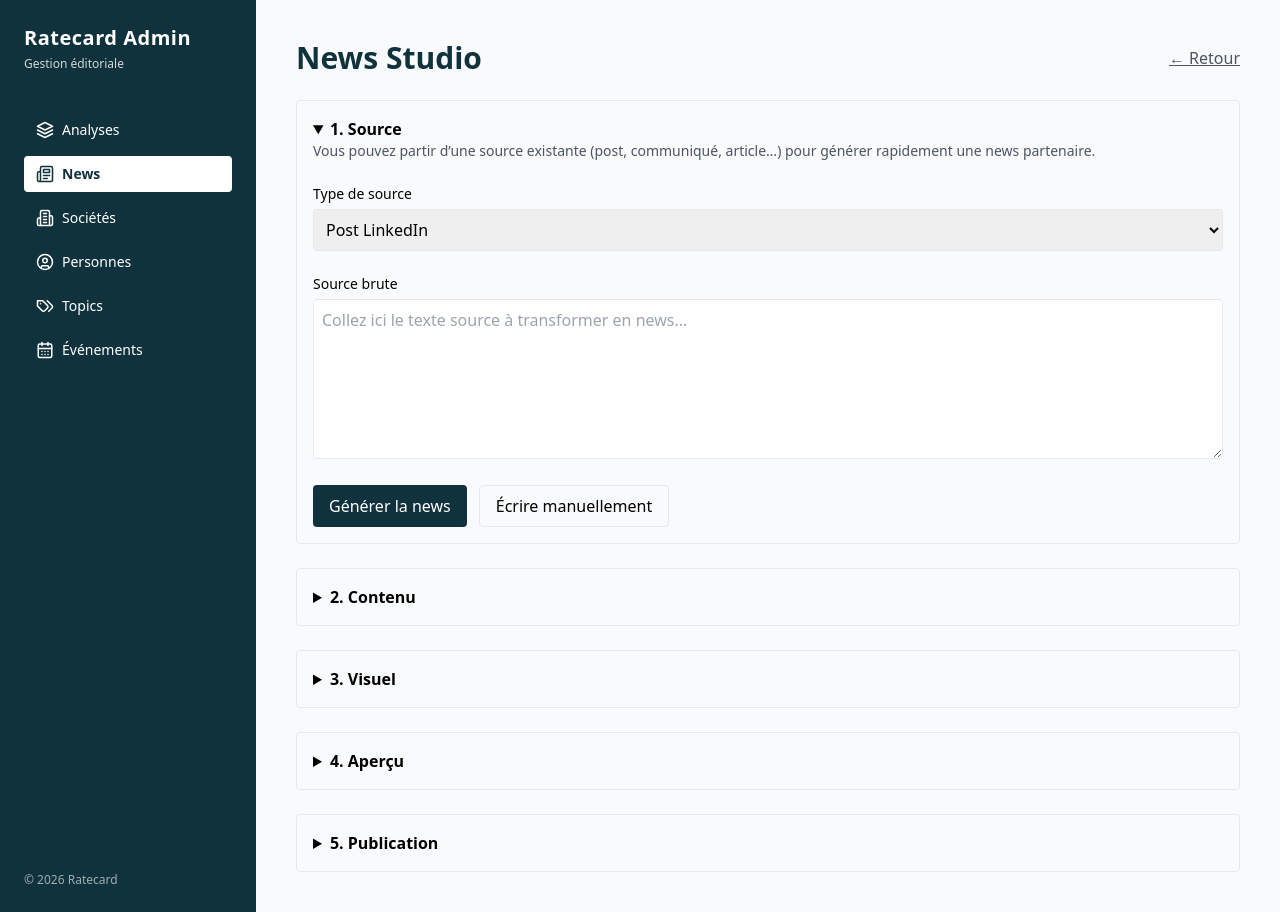
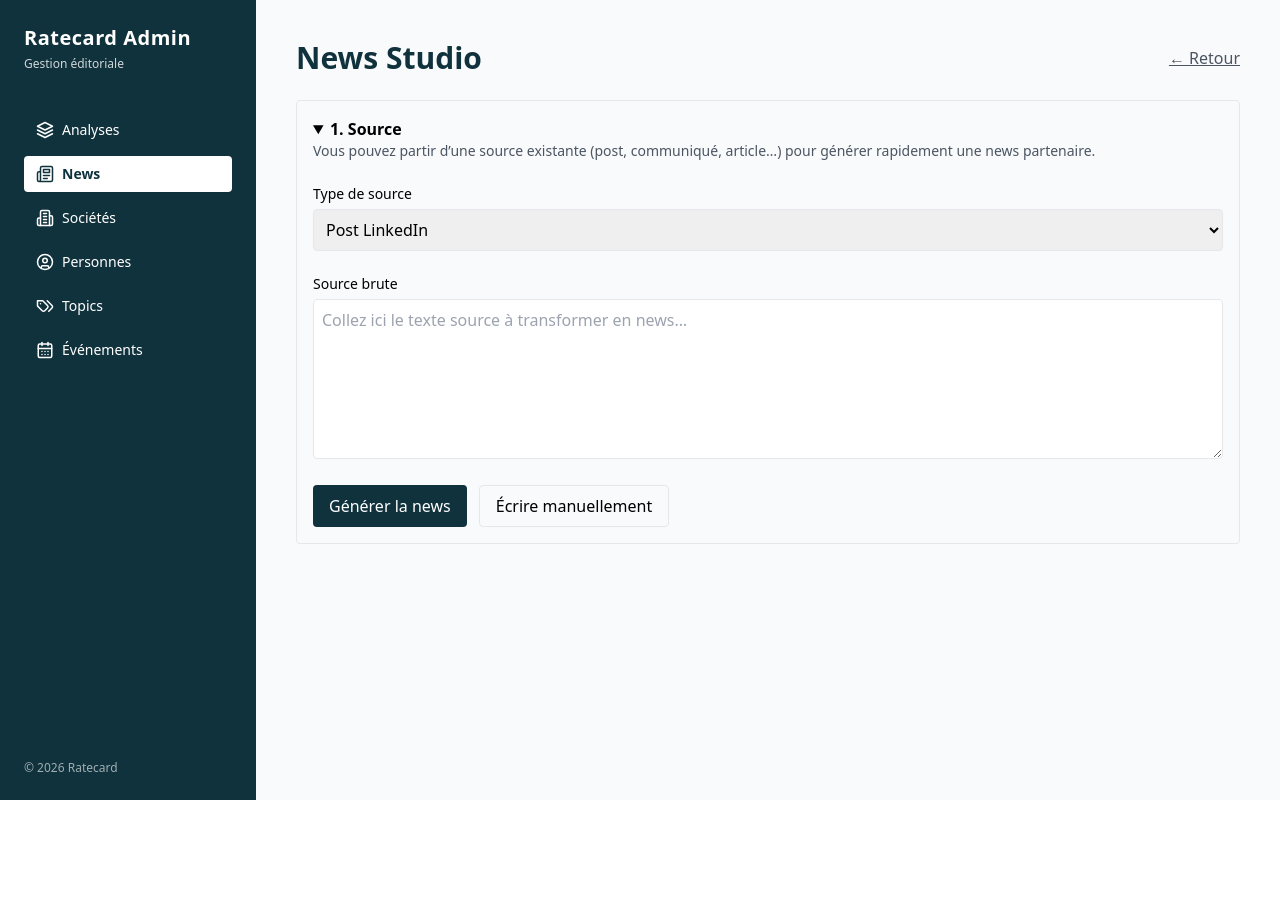
Before and after one commit to MisterFredo/ratecard, a Next.js app in the folder frontend/: page /admin/news/create in a window 1280 px wide. After the commit the page ends 800 px from the top, so only its background shows below. Built offline with nearby package versions, Linux system fonts and the light colour scheme; no server answers.

Commit message:
Update NewsStudio.tsx

```diff
--- a/frontend/components/admin/news/NewsStudio.tsx
+++ b/frontend/components/admin/news/NewsStudio.tsx
@@ -56,6 +56,23 @@ export default function NewsStudio({ mode, newsId }: Props) {
   const [saving, setSaving] = useState(false);
   const [publishing, setPublishing] = useState(false);
   const [step, setStep] = useState<Step>("SOURCE");
+
+  /* =========================================================
+     UTILS — STEP ORDER (POUR RÉVÉLATION PROGRESSIVE)
+  ========================================================= */
+  const stepOrder: Step[] = [
+    "SOURCE",
+    "CONTENT",
+    "VISUAL",
+    "PREVIEW",
+    "PUBLISH",
+  ];
+
+  function isStepReached(target: Step) {
+    return (
+      stepOrder.indexOf(step) >= stepOrder.indexOf(target)
+    );
+  }
 
   /* =========================================================
      LOAD NEWS (EDIT MODE)
@@ -158,11 +175,11 @@ export default function NewsStudio({ mode, newsId }: Props) {
   }
 
   /* =========================================================
-     UI — ACCORDÉON (COMPORTEMENT IDENTIQUE À CONTENT)
+     UI — STUDIO AVEC RÉVÉLATION PROGRESSIVE
   ========================================================= */
   return (
     <div className="space-y-6">
-      {/* STEP 1 — SOURCE */}
+      {/* STEP 1 — SOURCE (toujours visible) */}
       <details open={step === "SOURCE"} className="border rounded p-4">
         <summary
           className="font-semibold cursor-pointer"
@@ -177,11 +194,12 @@ export default function NewsStudio({ mode, newsId }: Props) {
             setBody(body);
             setStep("CONTENT");
           }}
-          onSkip={() => setStep("CONTENT")}
+          onContinue={() => setStep("CONTENT")}
         />
       </details>
 
       {/* STEP 2 — CONTENT */}
+      {isStepReached("CONTENT") && (
         <details open={step === "CONTENT"} className="border rounded p-4">
           <summary
             className="font-semibold cursor-pointer"
@@ -207,8 +225,10 @@ export default function NewsStudio({ mode, newsId }: Props) {
             saving={saving}
           />
         </details>
+      )}
 
       {/* STEP 3 — VISUEL */}
+      {isStepReached("VISUAL") && (
         <details open={step === "VISUAL"} className="border rounded p-4">
           <summary
             className="font-semibold cursor-pointer"
@@ -226,8 +246,10 @@ export default function NewsStudio({ mode, newsId }: Props) {
             />
           )}
         </details>
+      )}
 
       {/* STEP 4 — PREVIEW */}
+      {isStepReached("PREVIEW") && (
         <details open={step === "PREVIEW"} className="border rounded p-4">
           <summary
             className="font-semibold cursor-pointer"
@@ -243,8 +265,10 @@ export default function NewsStudio({ mode, newsId }: Props) {
             />
           )}
         </details>
+      )}
 
       {/* STEP 5 — PUBLISH */}
+      {isStepReached("PUBLISH") && (
         <details open={step === "PUBLISH"} className="border rounded p-4">
           <summary
             className="font-semibold cursor-pointer"
@@ -264,6 +288,7 @@ export default function NewsStudio({ mode, newsId }: Props) {
             />
           )}
         </details>
+      )}
     </div>
   );
 }
```
Lines whose indentation alone changed are shown as unchanged.
